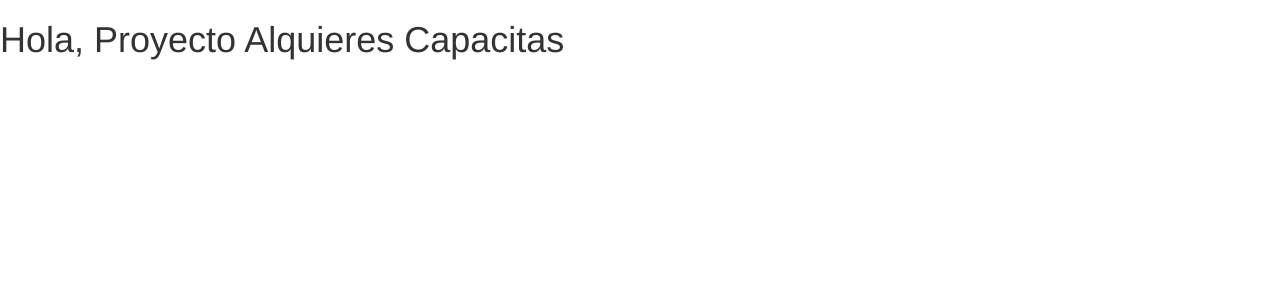
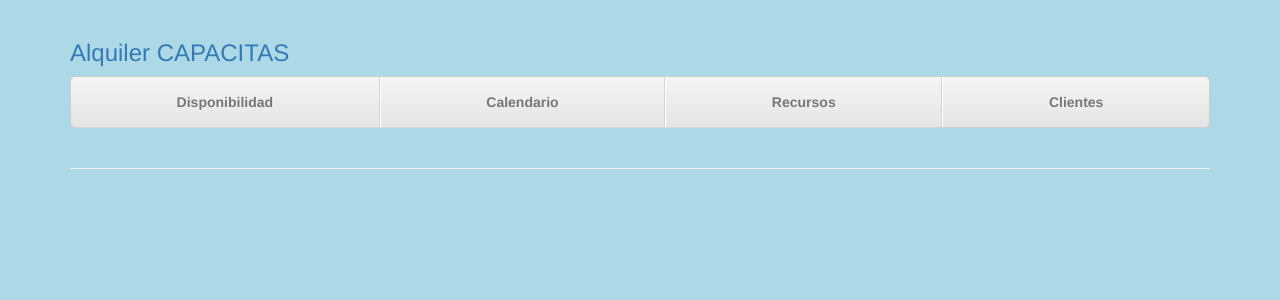
Before and after one commit to lucaspassa/alquileresCapacitas, a PHP site: page / in a window 1280 px wide. Shown: the top 300 px of the page. Run offline with PHP 8.4, Linux system fonts and the light colour scheme; some libraries are stand-ins or nearby versions.

Commit message:
index.php

```diff
--- a/include/inc_menu.php
+++ b/include/inc_menu.php
@@ -6,7 +6,7 @@ Código del head que se incluye en todas las páginas
       <!-- The justified navigation menu is meant for single line per list item.
            Multiple lines will require custom code not provided by Bootstrap. -->
       <div class="masthead">
-        <h3 class="text-muted">Alquiler CAPACITAS</h3>
+        <h3 class="text-muted"><a href="index.php">Alquiler CAPACITAS</a></h3>
         <nav>
           <ul class="nav nav-justified">
             <li
--- /dev/null
+++ b/index.php
@@ -0,0 +1,25 @@
+
+<!DOCTYPE html>
+<html lang="es">
+  <head>
+    <?php include "include/inc_head.php"; ?>
+  </head>
+
+  <body>
+
+    <div class="container">
+
+<?php include "include/inc_menu.php"; ?>
+<form>
+
+</form>
+
+      <!-- Site footer -->
+      <footer class="footer">
+        <p></p>
+      </footer>
+
+    </div> <!-- /container -->
+
+  </body>
+</html>
```
